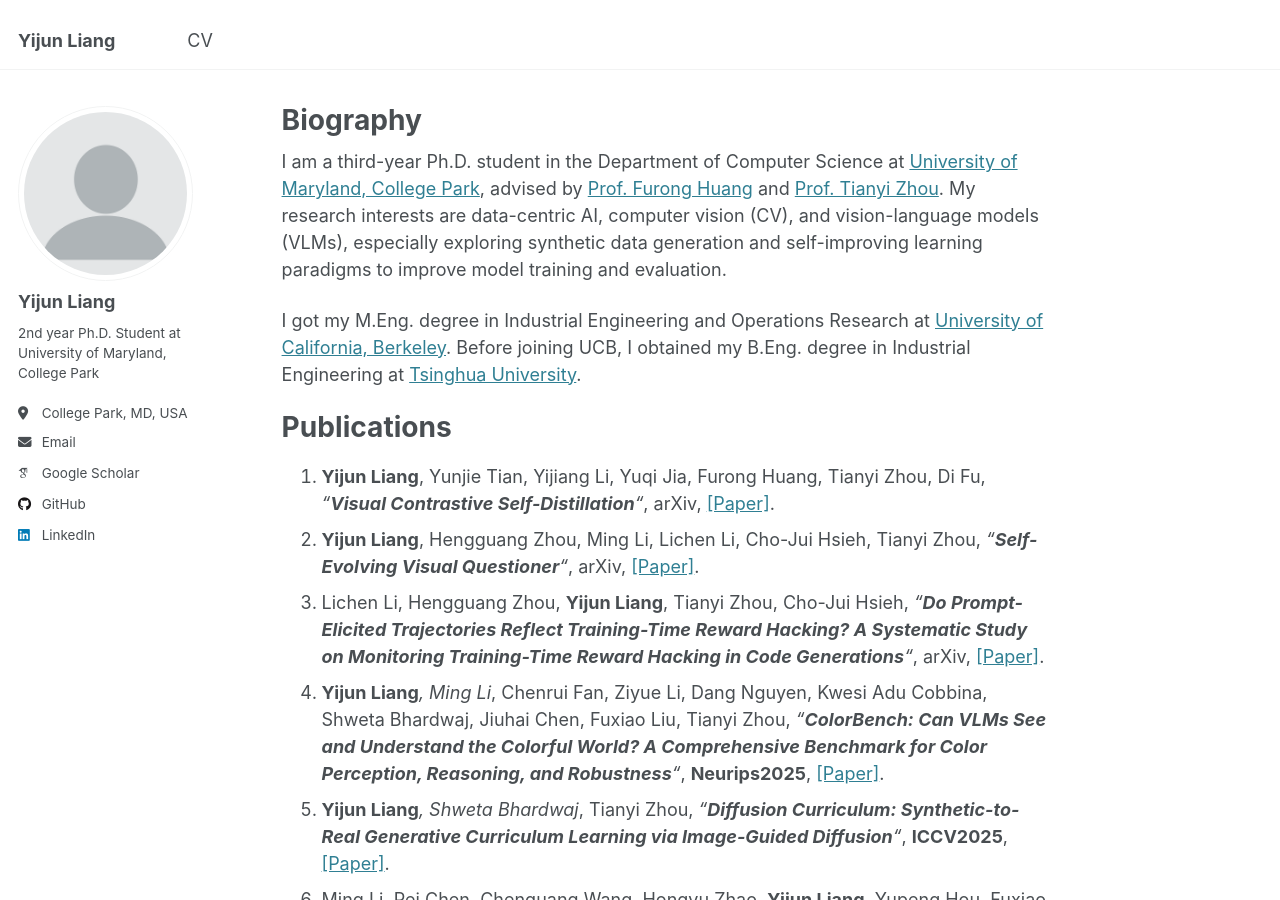
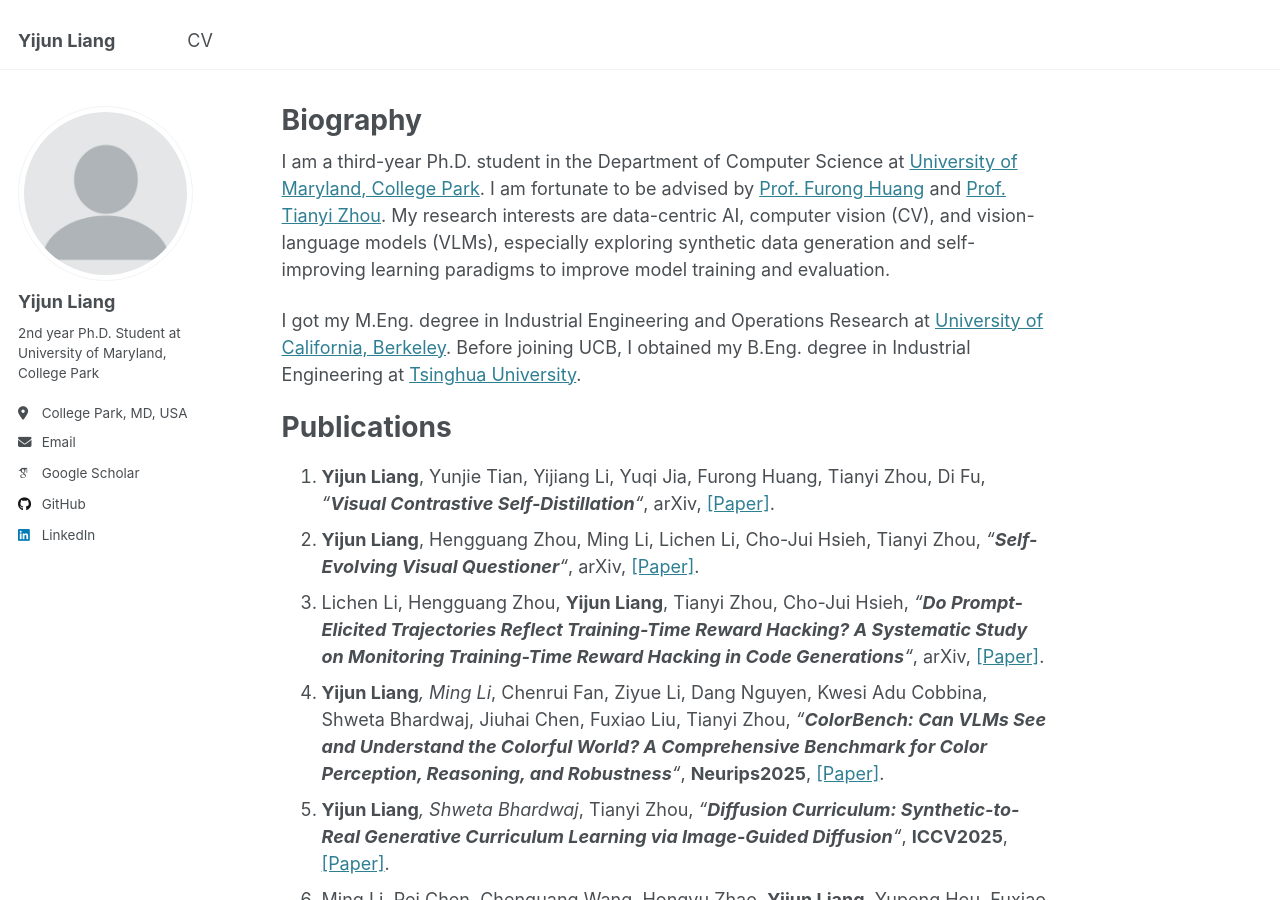
Before and after one commit to joliang17/joliang17.github.io, a Jekyll site: the page built from _pages/about.md, in a window 1280 px wide and 900 px high. Built offline with Jekyll 4.4.1, drawn with Linux system fonts in a browser that asks for light colours; some web fonts are replaced.

Commit message:
Update about page introduction
Revised introduction for clarity and emphasis on advisement.

```diff
--- a/_pages/about.md
+++ b/_pages/about.md
@@ -7,7 +7,7 @@ redirect_from:
   - /about.html
 ---
 
-I am a third-year Ph.D. student in the Department of Computer Science at [University of Maryland, College Park](https://umd.edu/), advised by [Prof. Furong Huang](https://furong-huang.com/) and [Prof. Tianyi Zhou](https://tianyizhou.github.io/).
+I am a third-year Ph.D. student in the Department of Computer Science at [University of Maryland, College Park](https://umd.edu/). I am fortunate to be advised by [Prof. Furong Huang](https://furong-huang.com/) and [Prof. Tianyi Zhou](https://tianyizhou.github.io/).
 My research interests are data-centric AI, computer vision (CV), and vision-language models (VLMs), especially exploring synthetic data generation and self-improving learning paradigms to improve model training and evaluation.
 
 I got my M.Eng. degree in Industrial Engineering and Operations Research at [University of California, Berkeley](https://ieor.berkeley.edu/). Before joining UCB, I obtained my B.Eng. degree in Industrial Engineering at [Tsinghua University](https://www.ie.tsinghua.edu.cn/eng/).
```
